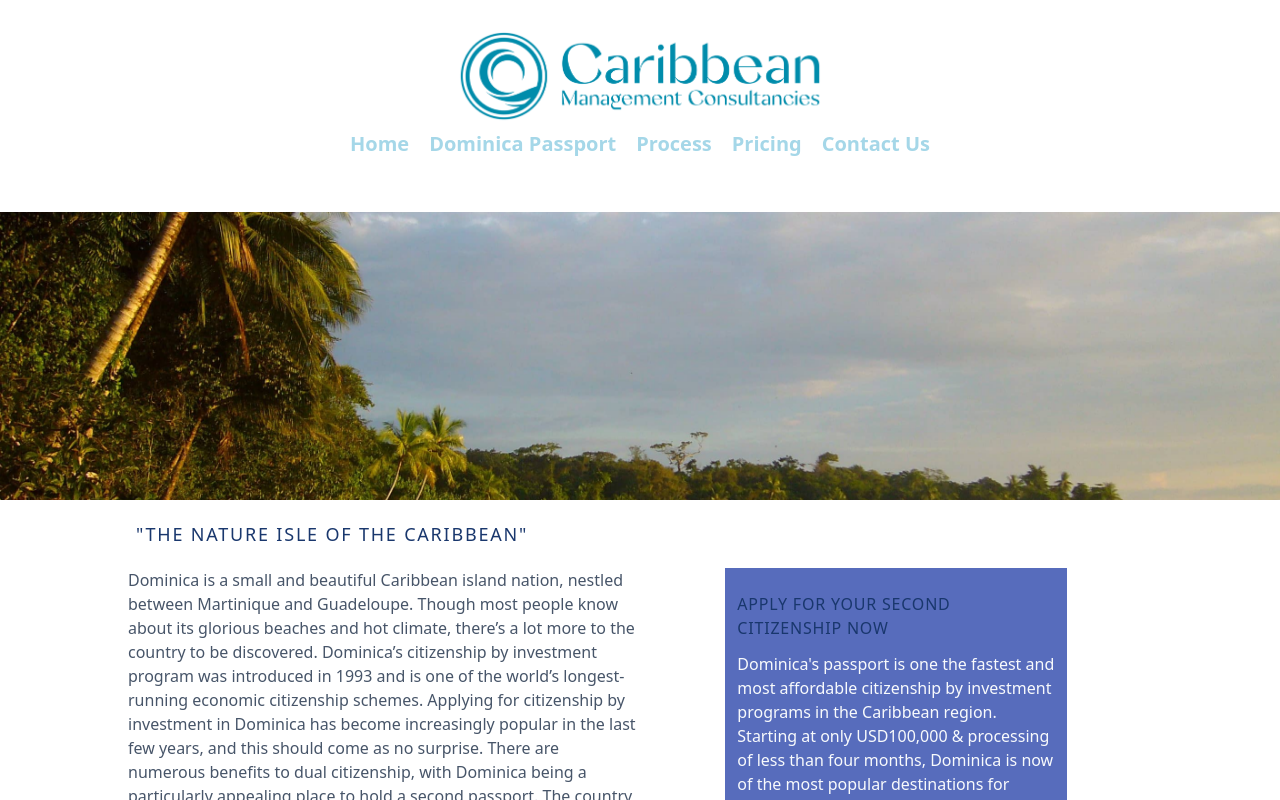
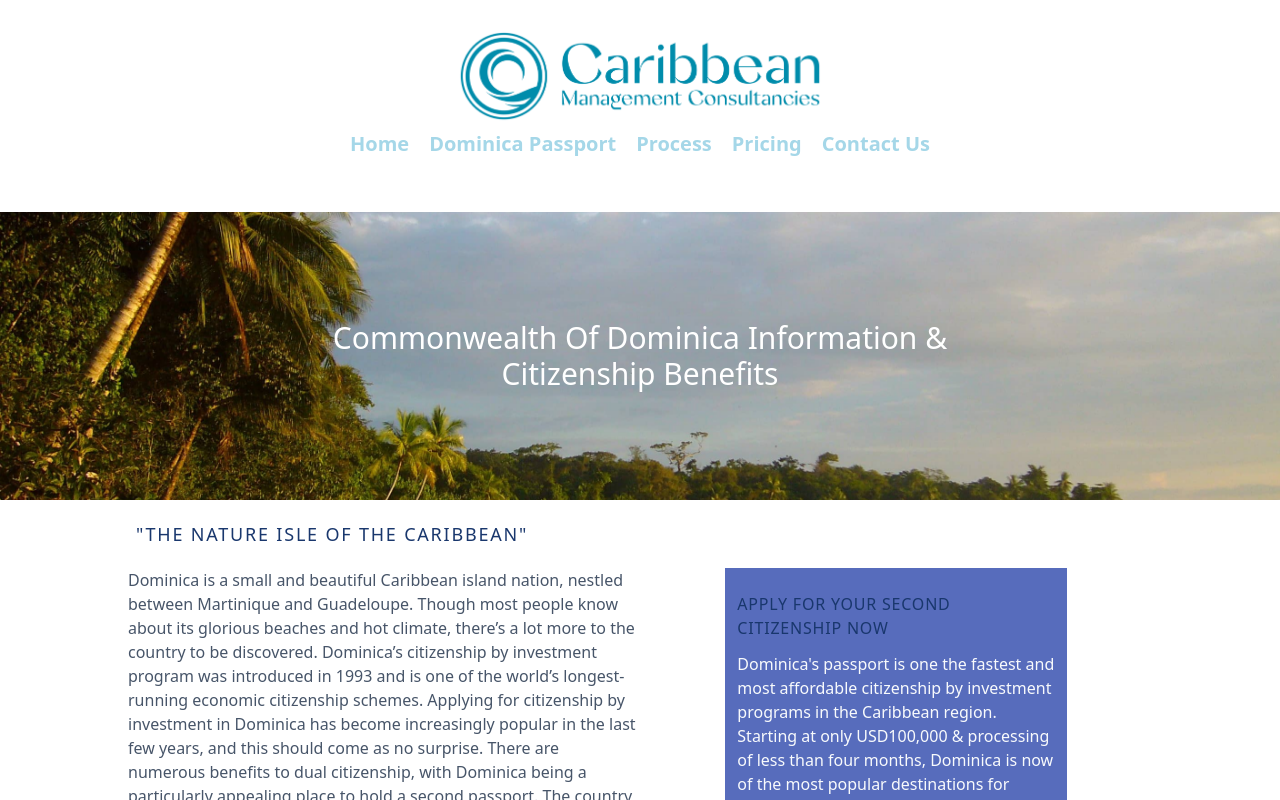
Before and after one commit to Caribbeandxb/cmc-final, a Next.js app: page /dominica-passport in a window 1280 px wide. Shown: the top 800 px of the page. Built offline with nearby package versions, Linux system fonts and the light colour scheme.

Commit message:
create domPassport banner

```diff
--- a/src/pages/dominica-passport/index.js
+++ b/src/pages/dominica-passport/index.js
@@ -12,14 +12,17 @@ const DominicaPassportPage = () => {
         <title>CMC | Dominica Passport</title>
       </Head>
       {/* banner  */}
-      <div className='w-screen'>
+      <div className='w-screen relative'>
         <Image
           className='w-full h-40 lg:h-72 object-cover block m-0 p-0 '
           src='/images/dom-passport-bg.jpg'
-          width={400}
-          height={400}
+          width={900}
+          height={900}
           alt='dominica passport page header'
         />
+        <p className='absolute text-center text-white text-2xl lg:text-3xl capitalize top-1/2 left-1/2 transform -translate-x-1/2 -translate-y-1/2'>
+          Commonwealth of Dominica Information & Citizenship Benefits
+        </p>
       </div>
       {/* to avoid default css styles, use layout here */}
       <Layout>
```
